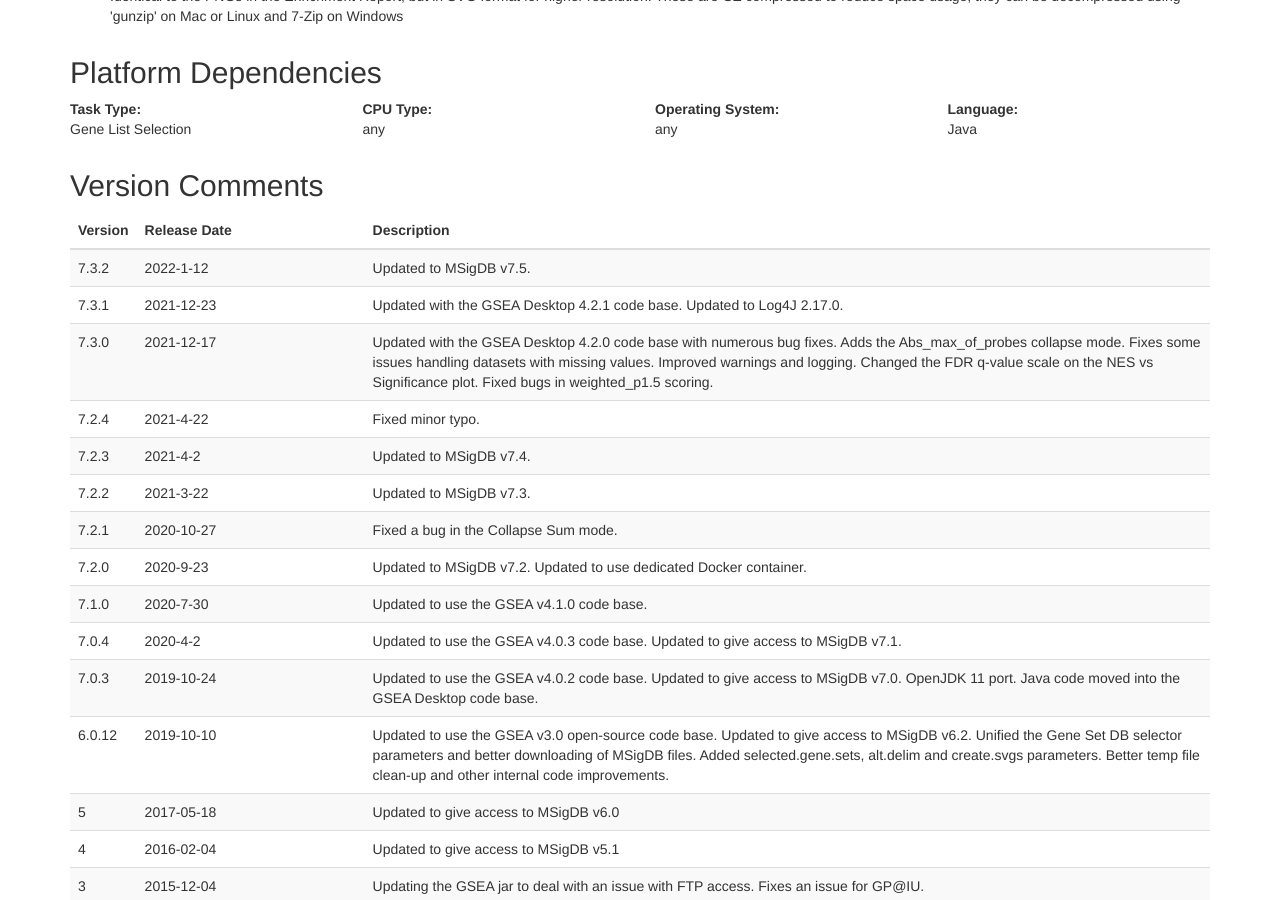
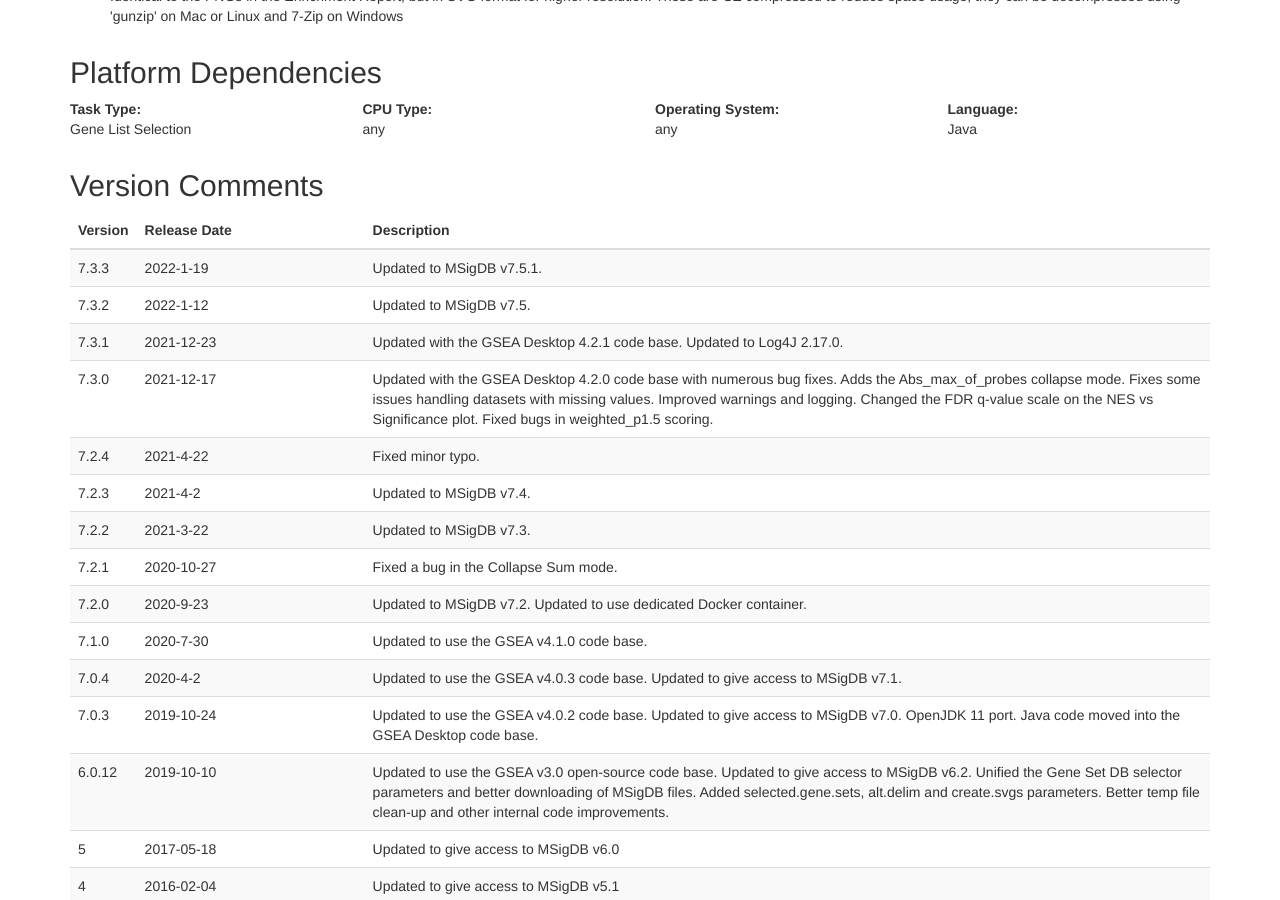
Before and after one commit to GSEA-MSigDB/gseapreranked-gpmodule, a Jekyll site: the page docs/v7/index.html, which Jekyll copies as it is, in a window 1280 px wide and 900 px high, scrolled down 3678 px. Built offline with Jekyll 4.4.1, drawn with Linux system fonts in a browser that asks for light colours.

Commit message:
Updated for MSigDB 7.5.1

```diff
--- a/docs/v7/index.html
+++ b/docs/v7/index.html
@@ -281,6 +281,11 @@
 				</thead>
 				<tbody>
                         <tr>
+                            <td>7.3.3</td>
+                            <td>2022-1-19</td>
+                            <td>Updated to MSigDB v7.5.1.</td>
+                        </tr>
+                        <tr>
                             <td>7.3.2</td>
                             <td>2022-1-12</td>
                             <td>Updated to MSigDB v7.5.</td>
```
Also changed, not shown: docs/v7/test.md (+5 -0 lines), 2 other files.
